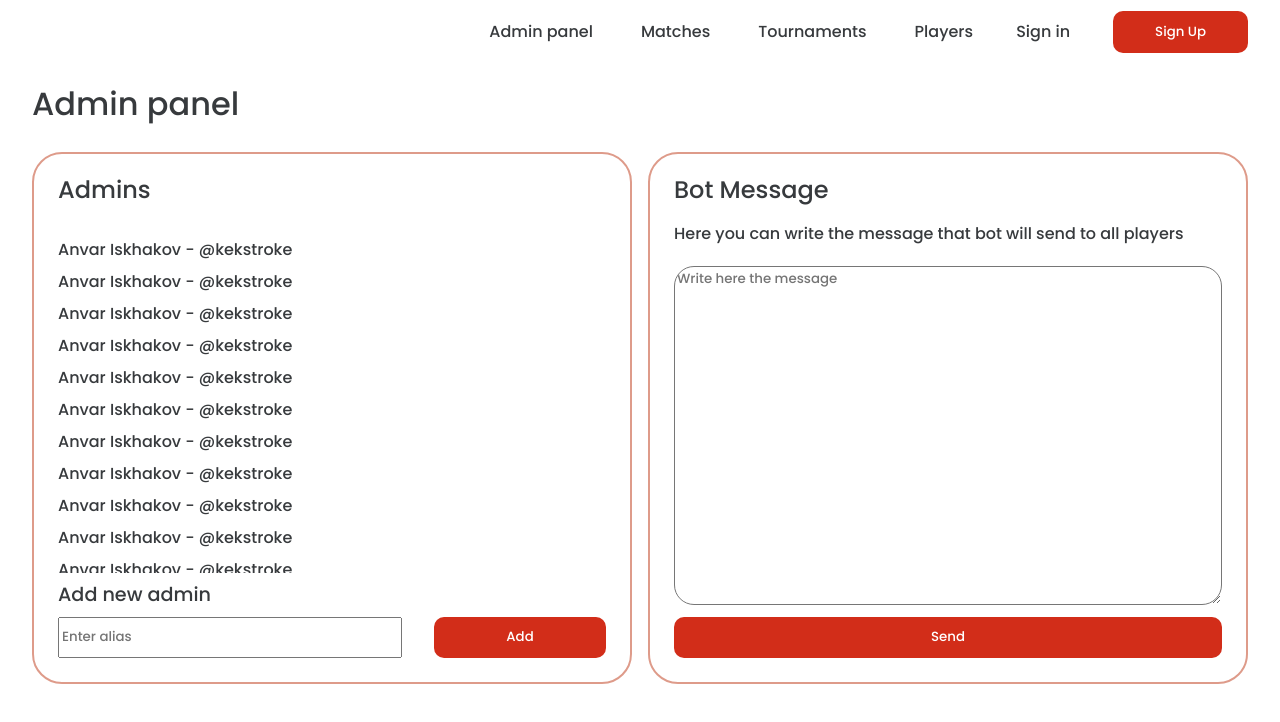
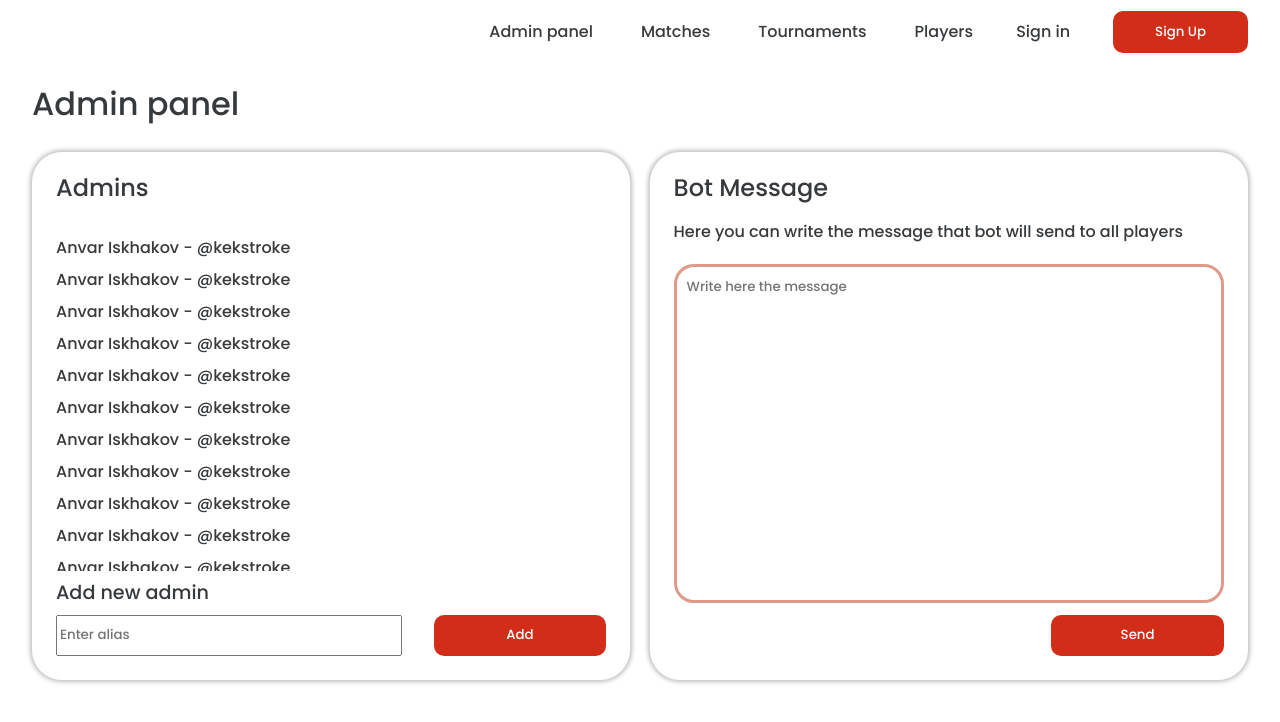
Before and after one commit to InnoTableTennis/frontend, a SvelteKit app: page /admin in a window 1280 px wide. Shown: the top 722 px of the page. Built offline with nearby package versions, Linux system fonts and the light colour scheme.

Commit message:
finalized design

```diff
--- a/src/routes/admin/+page.svelte
+++ b/src/routes/admin/+page.svelte
@@ -26,7 +26,8 @@
 		<h3>Bot Message</h3>
 		<p>Here you can write the message that bot will send to all players</p>
 		<textarea class="scrollable" placeholder="Write here the message" />
-		<div>
+		<div class='send-message'>
+			<div></div>
 			<Button type="submit">Send</Button>
 		</div>
 	</div>
@@ -50,14 +51,13 @@
 
 	.wrapper {
 		height: 30rem;
-		gap: 1rem;
+		gap: 1.2rem;
 		display: grid;
 		grid-template-columns: 1fr 1fr;
 	}
 	.side-wrapper {
 		height: 30rem;
-		/* width: 50%; */
-		border: 2px solid var(--tertiary-color);
+		box-shadow: 0px 0px 4px 2px rgba(0, 0, 0, 0.25);
 		border-radius: 30px;
 		padding: 1.5rem;
 	}
@@ -65,10 +65,6 @@
 	.side-wrapper.left {
 		display: grid;
 		grid-template-rows: auto minmax(0, 1fr) auto;
-
-		/* display: flex;
-        flex: auto;
-        flex-direction: column; */
 		height: 30rem;
 	}
 
@@ -82,6 +78,10 @@
 		overflow-y: scroll;
         margin-bottom: 0.75rem;
         border-radius: 20px;
+		resize: none;
+		box-sizing: border-box;
+		border: 3px solid var(--tertiary-color);
+		padding: 0.75em;
 	}
 
 	.side-wrapper.right p {
@@ -108,6 +108,13 @@
 		gap: 2rem;
 	}
 
+	.send-message {
+		width: 100%;
+		font-size: var(--fontsize-small);
+		display: grid;
+		grid-template-columns: minmax(0, 2fr) minmax(0, 1fr);
+		gap: 2rem;
+	}
 	@media (max-width: 480px) {
 		.wrapper {
 			margin: 1rem;
```
